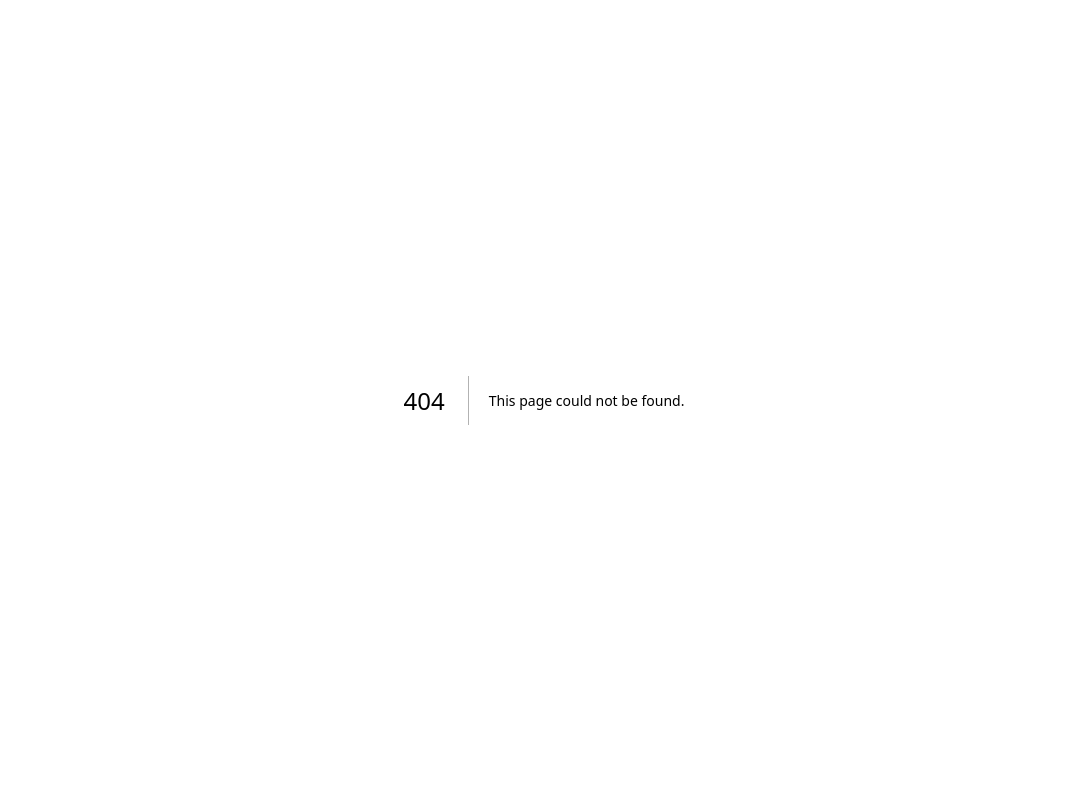
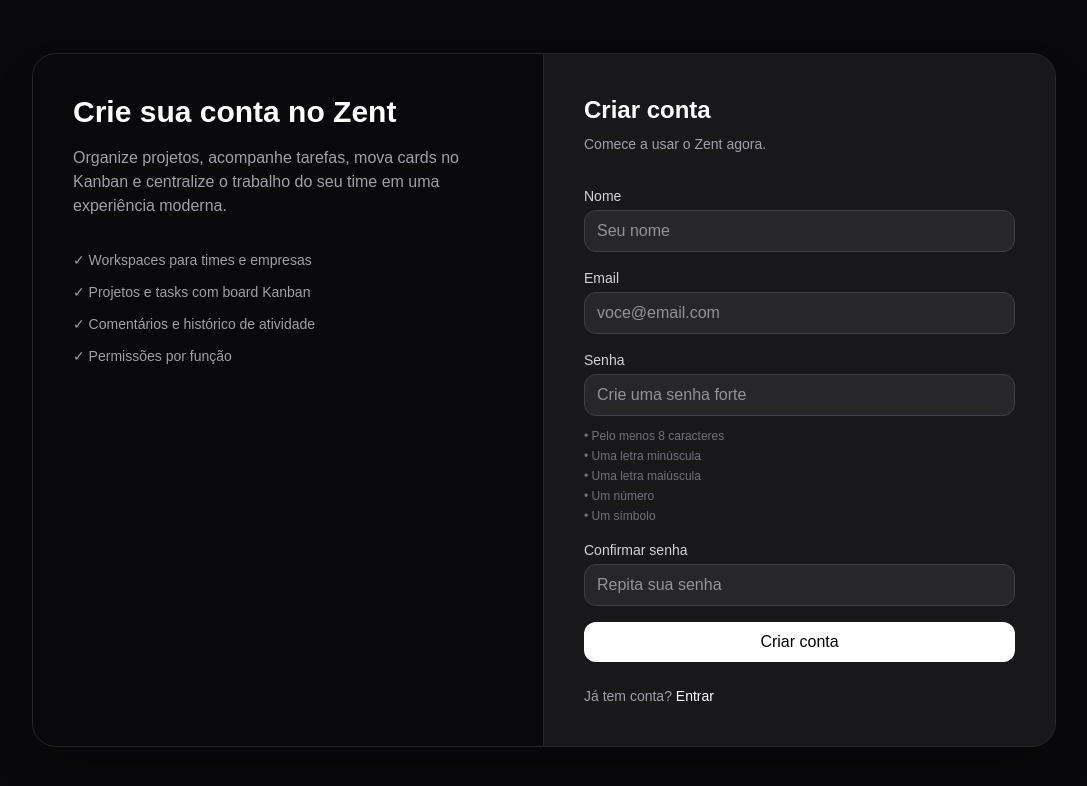
Before and after one commit to EversonPrieto/Zent, a Next.js app in the folder frontend/: page /signup in a window 1280 px wide. Before the commit this address had no page. Shown: the top 786 px of the page, without its empty margins (96-1183 px from the left). Built offline with nearby package versions, Linux system fonts and the light colour scheme; no server answers.

Commit message:
feat(frontend): add landing page and signup flow with password validation

```diff
--- /dev/null
+++ b/frontend/src/app/signup/page.tsx
@@ -0,0 +1,215 @@
+'use client';
+
+import { FormEvent, useMemo, useState } from 'react';
+import Link from 'next/link';
+import { useRouter } from 'next/navigation';
+
+const API_URL = process.env.NEXT_PUBLIC_API_URL;
+
+function validatePassword(password: string) {
+  return {
+    minLength: password.length >= 8,
+    lowercase: /[a-z]/.test(password),
+    uppercase: /[A-Z]/.test(password),
+    number: /\d/.test(password),
+    symbol: /[^A-Za-z\d]/.test(password),
+  };
+}
+
+export default function SignupPage() {
+  const router = useRouter();
+
+  const [name, setName] = useState('');
+  const [email, setEmail] = useState('');
+  const [password, setPassword] = useState('');
+  const [confirmPassword, setConfirmPassword] = useState('');
+
+  const [loading, setLoading] = useState(false);
+  const [error, setError] = useState('');
+  const [success, setSuccess] = useState('');
+
+  const passwordChecks = useMemo(
+    () => validatePassword(password),
+    [password],
+  );
+
+  const passwordIsValid =
+    passwordChecks.minLength &&
+    passwordChecks.lowercase &&
+    passwordChecks.uppercase &&
+    passwordChecks.number &&
+    passwordChecks.symbol;
+
+  async function handleSubmit(e: FormEvent) {
+    e.preventDefault();
+    setError('');
+    setSuccess('');
+
+    if (!passwordIsValid) {
+      setError(
+        'A senha deve ter pelo menos 8 caracteres, incluindo maiúscula, minúscula, número e símbolo.',
+      );
+      return;
+    }
+
+    if (password !== confirmPassword) {
+      setError('As senhas não coincidem.');
+      return;
+    }
+
+    try {
+      setLoading(true);
+
+      const response = await fetch(`${API_URL}/auth/signup`, {
+        method: 'POST',
+        headers: {
+          'Content-Type': 'application/json',
+        },
+        body: JSON.stringify({
+          name,
+          email,
+          password,
+        }),
+      });
+
+      const data = await response.json().catch(() => null);
+
+      if (!response.ok) {
+        const message = Array.isArray(data?.message)
+          ? data.message.join(', ')
+          : data?.message || 'Erro ao criar conta';
+
+        throw new Error(message);
+      }
+
+      setSuccess('Conta criada com sucesso! Redirecionando para o login...');
+      setTimeout(() => {
+        router.push('/login');
+      }, 1200);
+    } catch (err) {
+      setError(err instanceof Error ? err.message : 'Erro ao criar conta');
+    } finally {
+      setLoading(false);
+    }
+  }
+
+  function checkClass(valid: boolean) {
+    return valid ? 'text-green-400' : 'text-zinc-500';
+  }
+
+  return (
+    <main className="min-h-screen bg-zinc-950 text-white">
+      <div className="mx-auto flex min-h-screen max-w-6xl items-center justify-center px-6 py-10">
+        <div className="grid w-full max-w-5xl overflow-hidden rounded-3xl border border-zinc-800 bg-zinc-900 shadow-2xl lg:grid-cols-2">
+          <div className="hidden border-r border-zinc-800 bg-zinc-950 p-10 lg:block">
+            <h1 className="text-3xl font-bold">Crie sua conta no Zent</h1>
+            <p className="mt-4 text-zinc-400">
+              Organize projetos, acompanhe tarefas, mova cards no Kanban e
+              centralize o trabalho do seu time em uma experiência moderna.
+            </p>
+
+            <div className="mt-8 space-y-3 text-sm text-zinc-400">
+              <p>✓ Workspaces para times e empresas</p>
+              <p>✓ Projetos e tasks com board Kanban</p>
+              <p>✓ Comentários e histórico de atividade</p>
+              <p>✓ Permissões por função</p>
+            </div>
+          </div>
+
+          <div className="p-8 md:p-10">
+            <div className="mb-8">
+              <h2 className="text-2xl font-bold">Criar conta</h2>
+              <p className="mt-2 text-sm text-zinc-400">
+                Comece a usar o Zent agora.
+              </p>
+            </div>
+
+            <form onSubmit={handleSubmit} className="space-y-4">
+              <div>
+                <label className="mb-1 block text-sm text-zinc-300">Nome</label>
+                <input
+                  value={name}
+                  onChange={(e) => setName(e.target.value)}
+                  type="text"
+                  className="w-full rounded-xl border border-zinc-700 bg-zinc-800 px-3 py-2 outline-none focus:border-zinc-500"
+                  placeholder="Seu nome"
+                />
+              </div>
+
+              <div>
+                <label className="mb-1 block text-sm text-zinc-300">Email</label>
+                <input
+                  value={email}
+                  onChange={(e) => setEmail(e.target.value)}
+                  type="email"
+                  className="w-full rounded-xl border border-zinc-700 bg-zinc-800 px-3 py-2 outline-none focus:border-zinc-500"
+                  placeholder="voce@email.com"
+                />
+              </div>
+
+              <div>
+                <label className="mb-1 block text-sm text-zinc-300">Senha</label>
+                <input
+                  value={password}
+                  onChange={(e) => setPassword(e.target.value)}
+                  type="password"
+                  className="w-full rounded-xl border border-zinc-700 bg-zinc-800 px-3 py-2 outline-none focus:border-zinc-500"
+                  placeholder="Crie uma senha forte"
+                />
+
+                <div className="mt-3 space-y-1 text-xs">
+                  <p className={checkClass(passwordChecks.minLength)}>
+                    • Pelo menos 8 caracteres
+                  </p>
+                  <p className={checkClass(passwordChecks.lowercase)}>
+                    • Uma letra minúscula
+                  </p>
+                  <p className={checkClass(passwordChecks.uppercase)}>
+                    • Uma letra maiúscula
+                  </p>
+                  <p className={checkClass(passwordChecks.number)}>
+                    • Um número
+                  </p>
+                  <p className={checkClass(passwordChecks.symbol)}>
+                    • Um símbolo
+                  </p>
+                </div>
+              </div>
+
+              <div>
+                <label className="mb-1 block text-sm text-zinc-300">
+                  Confirmar senha
+                </label>
+                <input
+                  value={confirmPassword}
+                  onChange={(e) => setConfirmPassword(e.target.value)}
+                  type="password"
+                  className="w-full rounded-xl border border-zinc-700 bg-zinc-800 px-3 py-2 outline-none focus:border-zinc-500"
+                  placeholder="Repita sua senha"
+                />
+              </div>
+
+              {error ? <p className="text-sm text-red-400">{error}</p> : null}
+              {success ? <p className="text-sm text-green-400">{success}</p> : null}
+
+              <button
+                type="submit"
+                disabled={loading}
+                className="w-full rounded-xl bg-white px-4 py-2 font-medium text-black disabled:opacity-60"
+              >
+                {loading ? 'Criando conta...' : 'Criar conta'}
+              </button>
+            </form>
+
+            <p className="mt-6 text-sm text-zinc-400">
+              Já tem conta?{' '}
+              <Link href="/login" className="text-white hover:underline">
+                Entrar
+              </Link>
+            </p>
+          </div>
+        </div>
+      </div>
+    </main>
+  );
+}
```
